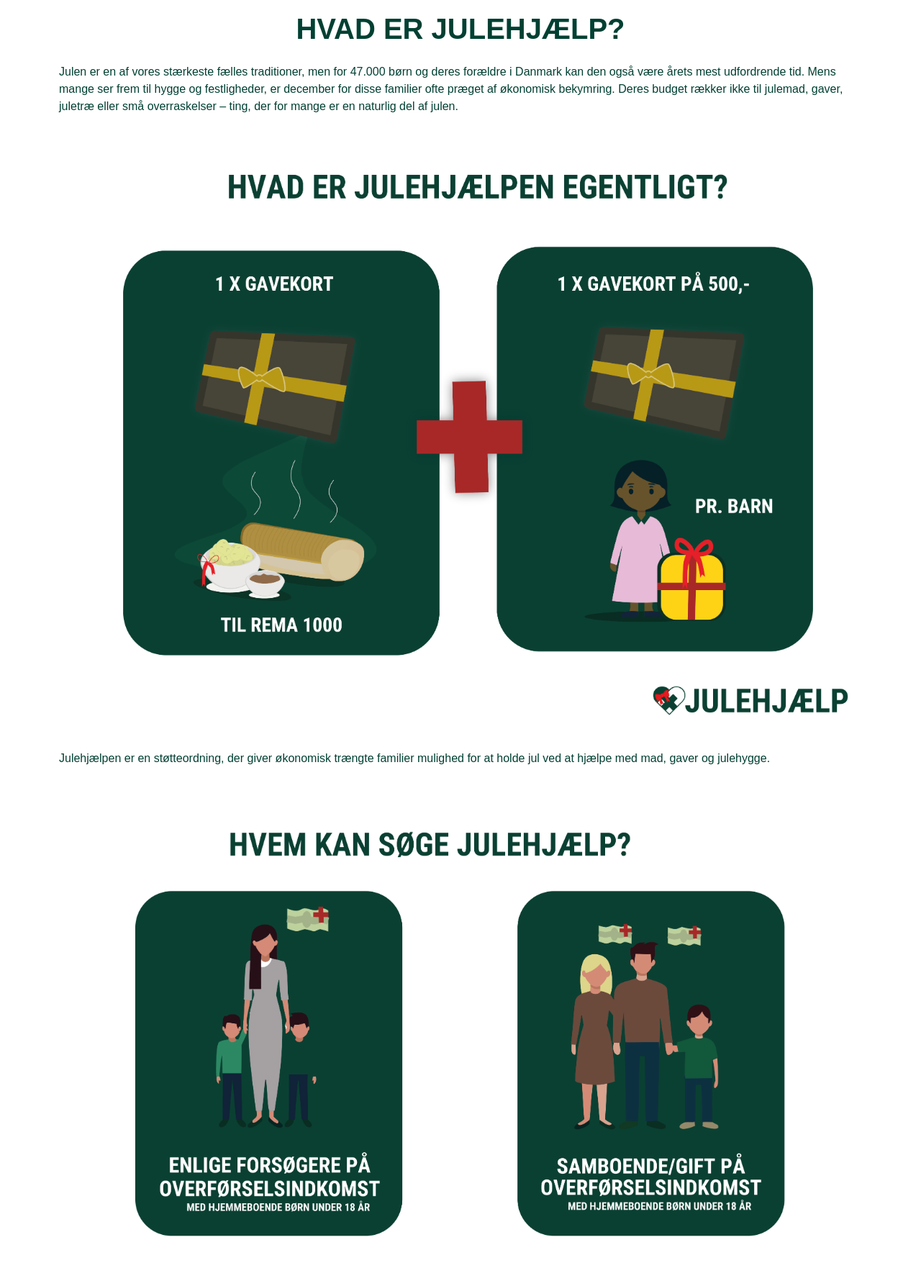
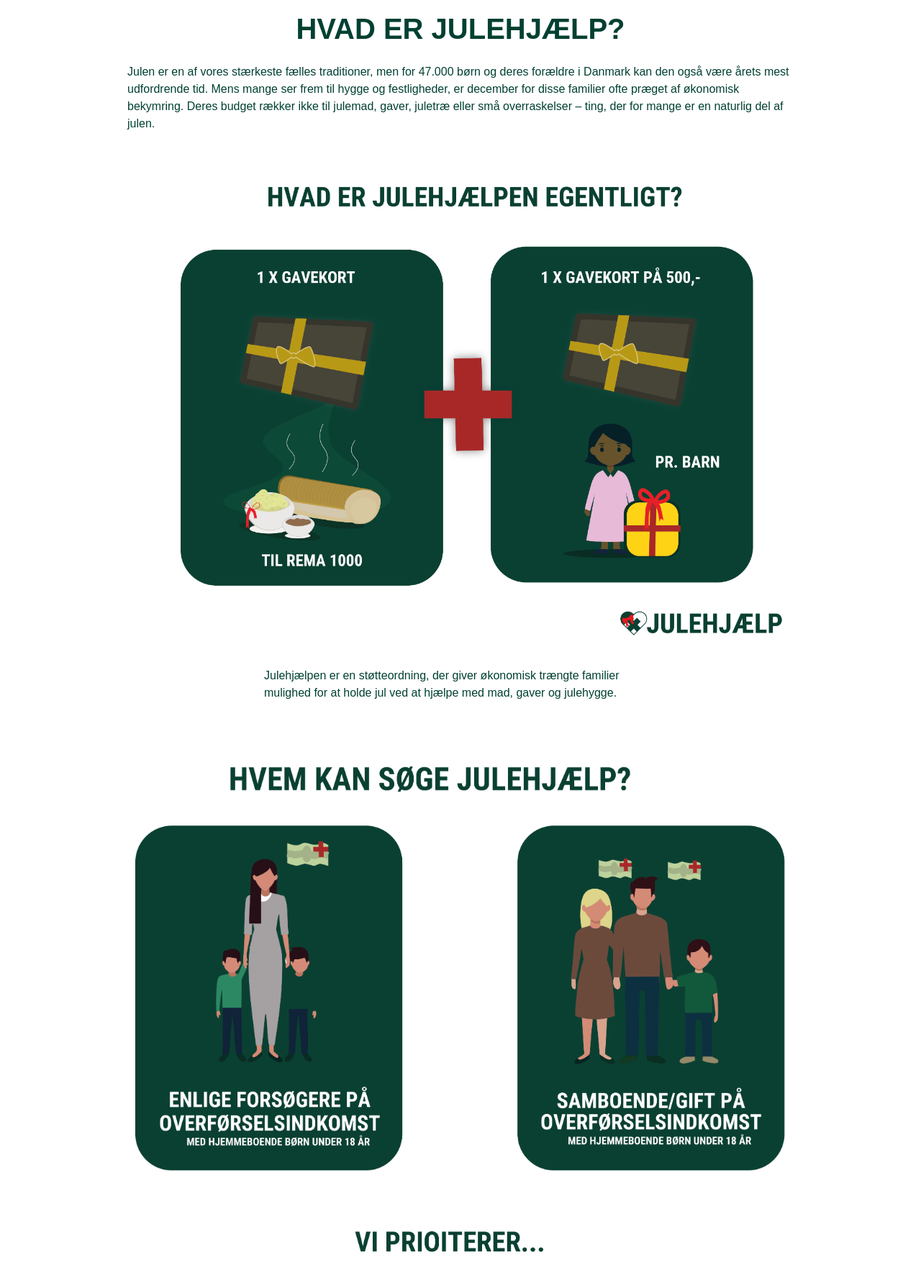
Before and after one commit to sofiepiszczek/Julehjaelp, a PHP site: page /info.php in a window 1280 px wide. Shown: the part 82-1869 px from the top of the page at 72% size. Run offline with PHP 8.4, Linux system fonts and the light colour scheme; style sheets or scripts are compiled from the project's sources; some libraries are stand-ins or nearby versions; some web fonts are replaced.

Commit message:
respons, og ekstra slut tekst

```diff
--- a/info.php
+++ b/info.php
@@ -24,7 +24,7 @@ require "settings/init.php";
 
 <body>
 <div class="container">
-    <div class="row">
+    <div class="row justify-content-center align-items-center">
         <div class="col-12 z-2">
             <?php
             include 'includes/navbar.php';
@@ -33,7 +33,7 @@ require "settings/init.php";
         <div class="col-12 py-3">
             <h1 class="text-darkgreen text-center">HVAD ER JULEHJÆLP?</h1>
         </div>
-        <div class="col-12">
+        <div class="col-12 col-lg-10">
             <p class="text-darkgreen">
                 Julen er en af vores stærkeste fælles traditioner, men for 47.000 børn og deres forældre i Danmark
                 kan den også være årets mest udfordrende tid. Mens mange ser frem til hygge og festligheder,
@@ -41,10 +41,10 @@ require "settings/init.php";
                 gaver, juletræ eller små overraskelser – ting, der for mange er en naturlig del af julen.
             </p>
         </div>
-        <div class="col-12 justify-content-center align-items-center py-4">
+        <div class="col-12 col-lg-10 justify-content-center align-items-center py-4">
             <img src="images/infografik1.png" alt="Infografik" class="img-fluid">
         </div>
-        <div class="col-12">
+        <div class="col-12 col-lg-6">
                 <p class="text-darkgreen">
                     Julehjælpen er en støtteordning, der giver økonomisk trængte familier mulighed for at holde jul
                     ved at hjælpe med mad, gaver og julehygge.
@@ -53,7 +53,12 @@ require "settings/init.php";
         <div class="col-12 justify-content-center align-items-center py-4">
             <img src="images/infografik2.png" alt="Infografik2" class="img-fluid">
         </div>
-        <div class="col-12 py-4 text-center">
+        <div class="col-12 col-lg-6 text-center">
+            <p class="text-darkgreen">
+                Vær med til at hjælpe <span class="text text-uppercase text-red">Julehjælpen</span> nu, og giv en gave der holder for livet:
+            </p>
+        </div>
+        <div class="col-12 py-4 mb-5 text-center">
             <div class="btn bg-darkgreen px-3 py-2">
                 <a href="" class="text text-yellow">GIV ET BIDRAG</a>
             </div>
```
